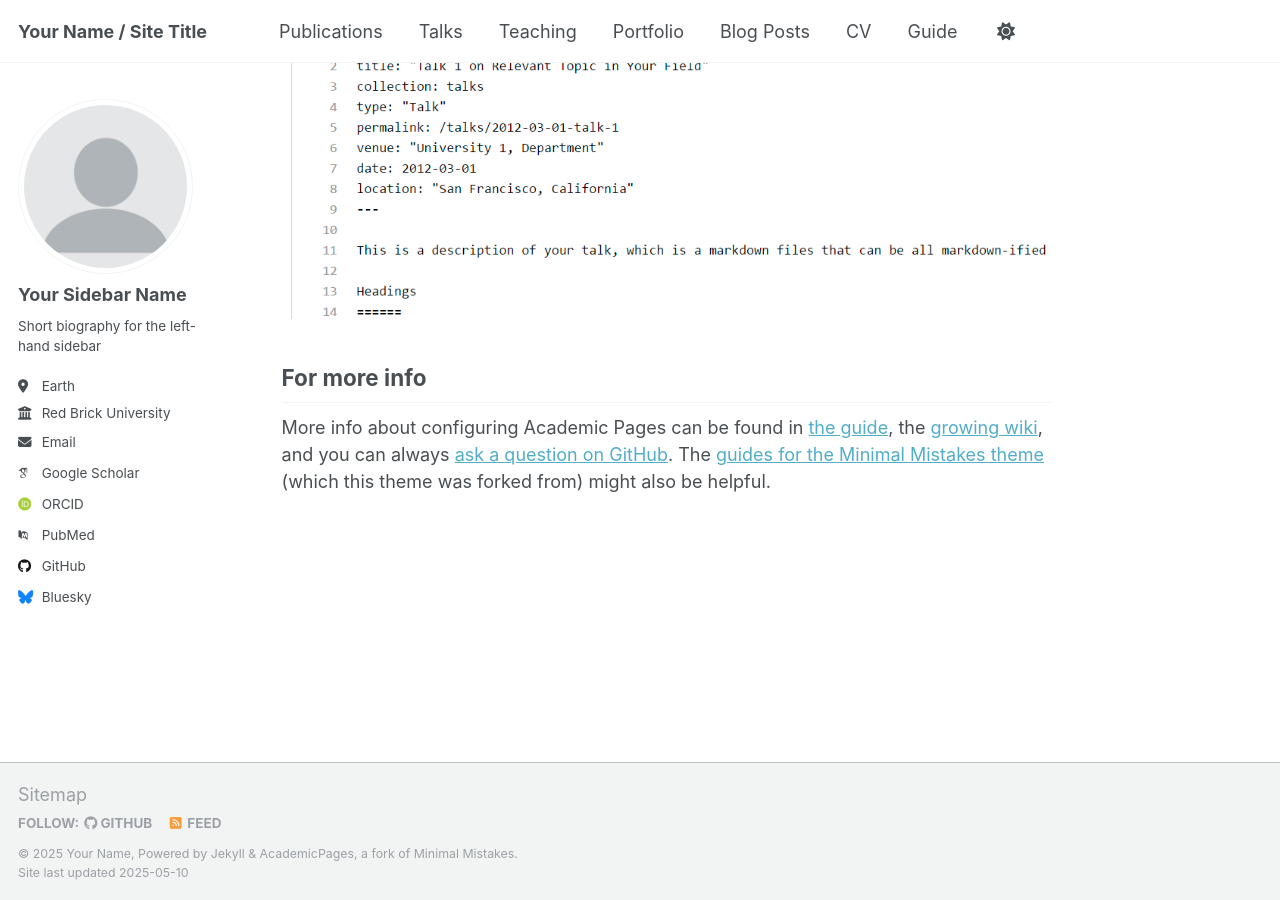
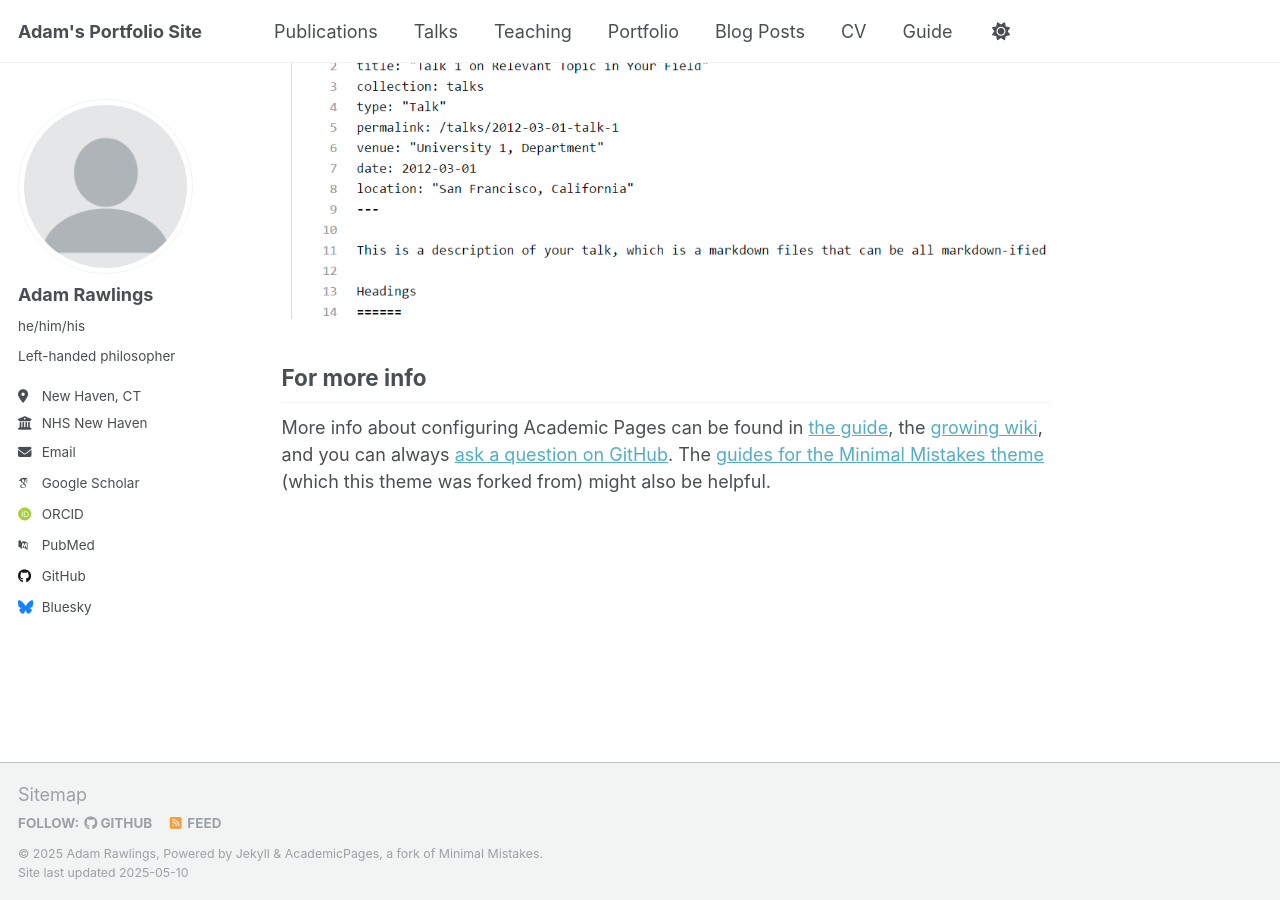
Before and after one commit to LumberjackandOK/friendly-spoon, a Jekyll site: the page built from _pages/about.md, in a window 1280 px wide and 900 px high, scrolled down 2636 px. Built offline with Jekyll 4.4.1, drawn with Linux system fonts in a browser that asks for light colours; some web fonts are replaced.

Commit message:
Update _config.yml

```diff
--- a/_config.yml
+++ b/_config.yml
@@ -9,13 +9,13 @@
 # Basic Site Settings
 locale                   : "en-US"
 site_theme               : "default"
-title                    : "Your Name / Site Title"
+title                    : "Adam's Portfolio Site"
 title_separator          : "-"
-name                     : &name "Your Name"
+name                     : &name "Adam Rawlings"
 description              : &description "personal description"
-url                      : https://academicpages.github.io # the base hostname & protocol for your site e.g. "https://[your GitHub username].github.io" or if you already have some other page hosted on Github then use "https://[your GitHub username].github.io/[Your Repo Name]"
+url                      : https://lumberjackandok.github.io/friendly-spoon/ # the base hostname & protocol for your site e.g. "https://[your GitHub username].github.io" or if you already have some other page hosted on Github then use "https://[your GitHub username].github.io/[Your Repo Name]"
 baseurl                  : "" # the subpath of your site, e.g. "/blog"
-repository               : "academicpages/academicpages.github.io"
+repository               : "lumberjackandok.github.io/friendly-spoon/"
 
 # Site Author - The following control what appear as part of the author content on the side bar.
 #               If a field is blank the icon and link will not appear, otherwise it will be shown.
@@ -23,11 +23,11 @@ repository               : "academicpages/academicpages.github.io"
 author:
   # Biographic information
   avatar           : "profile.png"
-  name             : "Your Sidebar Name"
-  pronouns         : # example: "she/her"
-  bio              : "Short biography for the left-hand sidebar"
-  location         : "Earth"
-  employer         : "Red Brick University"
+  name             : "Adam Rawlings"
+  pronouns         : "he/him/his"
+  bio              : "Left-handed philosopher"
+  location         : "New Haven, CT"
+  employer         : "NHS New Haven"
   uri              : # URL
   email            : "none@example.org"
 
```
